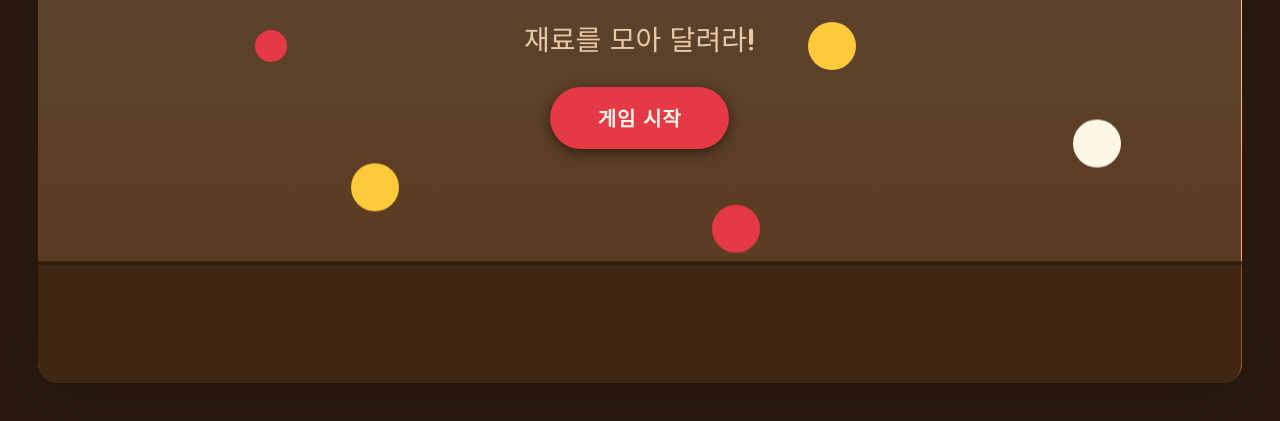
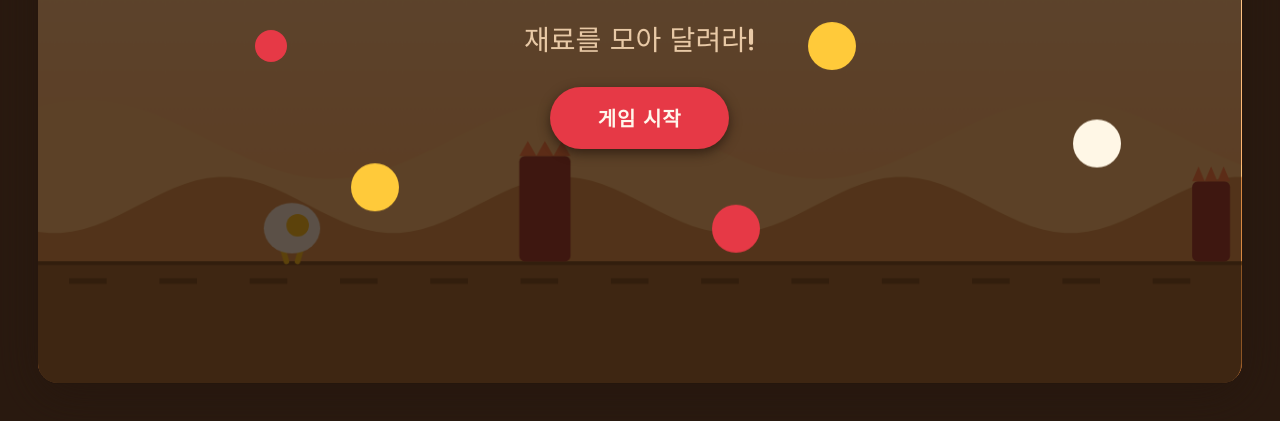
Before and after one commit to cclss/tomato-egg-fried-rice, a plain HTML site: page index.html in a window 1280 px wide. Shown: the part 355-776 px from the top of the page. Drawn offline with Linux system fonts and the light colour scheme.

Commit message:
feat(grain-3): 횡스크롤 러너 코어 메커니즘 (게임 루프/물리/수집/충돌)
Grain: grain-3
Do: 게임 엔진을 구현한다 — requestAnimationFrame 고정 타임스텝 루프, 횡스크롤 월드(지면 + 다층 파랄랙스 배경), 달리기 애니메이션과 점프 물리(중력/접지)를 가진 플레이어, 재료 수집물과 장애물의 절차적 스폰, AABB 충돌 판정. 재료 수집 시 점수·인벤토리 증가, 장애물 충돌 시 게임오버 상태 전이를 트리거한다. 거리 기반 점수와 진행에 따른 속도 가속(난이도 램프)을 포함한다. 수집/충돌 시 파티클·플래시 등 시각 피드백을 넣는다.
DoneWhen: ① `$GENOSIS_SPEC_PATH` 확인 후 게임 내 시각(재료/장애물/파티클 색·모션) 관련 신규 결정이 있으면 토큰화하여 recording.md 형식으로 기록한다. ② 입력(Space/탭)으로 점프하고 부드러운 ~60fps 루프가 돈다. ③ 재료가 수집되어 점수/재료 카운트가 증가하고, 장애물 충돌이 게임오버를 트리거하며, 스크롤 속도가 시간에 따라 가속된다. ④ 게임 상태(점수·재료별 카운트·생존 여부)가 grain-4/5가 구독할 수 있는 형태로 노출된다.

```diff
--- /dev/null
+++ b/src/engine.js
@@ -0,0 +1,587 @@
+/*
+ * Game engine — 횡스크롤 러너 코어 메커니즘.
+ *
+ * 책임(grain-3):
+ *  - requestAnimationFrame 고정 타임스텝 루프(누적 보간 없는 결정적 시뮬레이션)
+ *  - 횡스크롤 월드: 하늘 그라데이션 + 다층 파랄랙스 배경 + 스크롤 지면
+ *  - 플레이어: 중력/접지 점프 물리 + 달리기 애니메이션
+ *  - 재료 수집물 / 장애물의 절차적 스폰, AABB 충돌 판정
+ *  - 거리 기반 점수 + 난이도 램프(스크롤 속도 가속)
+ *  - 수집/충돌 시 파티클·플래시 시각 피드백
+ *  - 게임 상태(점수·재료별 카운트·생존 여부·거리·속도)를 외부가 구독할 수 있도록 노출
+ *
+ * 색상은 전부 tokens.css의 시맨틱 토큰을 token()으로 읽어 사용한다(하드코딩 금지).
+ * 시뮬레이션 상수(중력/속도/스폰 간격/파티클 수명/캔버스 도형 치수 등)는 구현 설정값이며
+ * 디자인 토큰이 아니다 — motion Token Group이 정의한 "UI 전환 시간/이징 + 앰비언트 루프
+ * 시간축"에 속하지 않는 게임플레이 튜닝값이기 때문이다.
+ *
+ * 상태 노출(grain-4 HUD / grain-5 상태머신이 구독):
+ *  1) getState(): 현재 상태 스냅샷 폴링용(렌더 프레임마다 점수를 읽을 때)
+ *  2) document CustomEvent: game:start / game:collect / game:over
+ *     (title.js의 `start` 이벤트 버스 컨벤션과 동일한 방식)
+ */
+
+/* ---- 시뮬레이션 상수 (구현 설정값 — 디자인 토큰 아님) ---- */
+const STEP_MS = 1000 / 60; // 고정 타임스텝
+const MAX_FRAME_MS = 250; // spiral-of-death 방지 상한
+
+const GROUND_RATIO = 0.82; // 지면 상단 위치 비율 (grain-1 drawStage와 동일)
+const PLAYER_X = 240;
+const PLAYER_W = 60;
+const PLAYER_H = 64;
+
+const GRAVITY = 2800; // px/s^2
+const JUMP_VELOCITY = 1080; // px/s (접지에서 점프 시 위쪽 초기 속도)
+const COYOTE_S = 0.09; // 접지 직후 점프 허용 유예(초)
+
+const BASE_SPEED = 360; // px/s 초기 스크롤
+const MAX_SPEED = 920; // px/s 가속 상한
+const ACCEL = 8; // px/s per second (난이도 램프)
+
+const DISTANCE_PER_POINT = 12; // 거리 → 점수 환산(px당)
+const COLLECT_SCORE = 25; // 재료 1개당 점수
+
+const SPAWN_GAP_BASE = 520; // 스폰 간 기본 거리(px)
+const SPAWN_GAP_JITTER = 220; // 스폰 간격 랜덤 가산
+const SPAWN_GAP_MIN = 300; // 난이도 최고에서의 최소 간격
+
+const INGREDIENT_TYPES = ["tomato", "egg", "rice", "scallion"];
+
+/** tokens.css의 시맨틱 색 토큰을 한 번에 읽어 팔레트로 캐시한다. */
+function readPalette(token) {
+  return {
+    skyTop: token("--color-bg-canvas-top"),
+    skyBottom: token("--color-bg-canvas-bottom"),
+    parallaxFar: token("--color-bg-parallax-far"),
+    parallaxNear: token("--color-bg-parallax-near"),
+    ground: token("--color-surface-ground"),
+    groundEdge: token("--color-surface-ground-edge"),
+    playerBody: token("--color-player-body"),
+    playerAccent: token("--color-player-accent"),
+    hazard: token("--color-hazard"),
+    hazardAccent: token("--color-hazard-accent"),
+    ingredient: {
+      tomato: token("--color-ingredient-tomato"),
+      egg: token("--color-ingredient-egg"),
+      rice: token("--color-ingredient-rice"),
+      scallion: token("--color-ingredient-scallion"),
+    },
+  };
+}
+
+/** 축 정렬 사각형(AABB) 겹침 판정. */
+function overlap(a, b) {
+  return (
+    a.x < b.x + b.w &&
+    a.x + a.w > b.x &&
+    a.y < b.y + b.h &&
+    a.y + a.h > b.y
+  );
+}
+
+/**
+ * 게임 인스턴스를 만든다.
+ * @param {object} deps
+ * @param {HTMLCanvasElement} deps.canvas
+ * @param {CanvasRenderingContext2D} deps.ctx
+ * @param {{width:number,height:number}} deps.stage 논리 무대 해상도
+ * @param {(name:string)=>string} deps.token CSS 커스텀 프로퍼티 읽기 함수
+ * @param {EventTarget} [deps.emitter] 상태 이벤트 발행 대상(기본: document)
+ */
+export function createGame({ canvas, ctx, stage, token, emitter }) {
+  const bus = emitter || document;
+  const reduceMotion =
+    typeof window !== "undefined" &&
+    window.matchMedia &&
+    window.matchMedia("(prefers-reduced-motion: reduce)").matches;
+
+  let palette = readPalette(token);
+  let skyGradient = null;
+  // 지면 가장자리 두께는 grain-1이 spacing 토큰으로 정한 값을 재사용한다(파편화 방지).
+  const groundEdge = parseFloat(token("--space-2xs")) || 4;
+  const groundY = stage.height * GROUND_RATIO;
+
+  /* ---- 가변 월드 상태 ---- */
+  const player = {
+    x: PLAYER_X,
+    y: groundY - PLAYER_H,
+    w: PLAYER_W,
+    h: PLAYER_H,
+    vy: 0,
+    grounded: true,
+    runPhase: 0,
+  };
+  let coyote = COYOTE_S;
+  let speed = BASE_SPEED;
+  let distance = 0; // 누적 스크롤 거리(px)
+  let worldX = 0; // 파랄랙스 누적 오프셋(px)
+  let collectScore = 0;
+  let distanceToSpawn = SPAWN_GAP_BASE;
+  const collectibles = [];
+  const obstacles = [];
+  const particles = [];
+  const flash = { color: null, alpha: 0 };
+
+  /* ---- 외부 노출 상태 ---- */
+  const state = {
+    status: "idle", // idle | running | over
+    isAlive: true,
+    score: 0,
+    distance: 0,
+    speed: BASE_SPEED,
+    collected: 0,
+    ingredients: { tomato: 0, egg: 0, rice: 0, scallion: 0 },
+  };
+
+  function emit(type, detail) {
+    bus.dispatchEvent(new CustomEvent(type, { detail, bubbles: true }));
+  }
+
+  function syncScore() {
+    state.score = Math.floor(distance / DISTANCE_PER_POINT) + collectScore;
+  }
+
+  /** 약간 안쪽으로 줄인 플레이어 충돌 박스(판정을 너그럽게). */
+  function playerHitbox() {
+    return {
+      x: player.x + 8,
+      y: player.y + 6,
+      w: player.w - 16,
+      h: player.h - 10,
+    };
+  }
+
+  /* ---- 입력 ---- */
+  function jump() {
+    if (state.status !== "running" || !state.isAlive) return;
+    if (coyote <= 0) return; // 접지 또는 코요테 유예 중에만
+    player.vy = -JUMP_VELOCITY;
+    player.grounded = false;
+    coyote = 0;
+  }
+
+  /* ---- 스폰 ---- */
+  function spawnEntity() {
+    const difficulty = (speed - BASE_SPEED) / (MAX_SPEED - BASE_SPEED); // 0..1
+    const obstacleChance = 0.34 + difficulty * 0.18; // 난이도 따라 0.34→0.52
+    if (Math.random() < obstacleChance) spawnObstacle();
+    else spawnCollectible();
+  }
+
+  function spawnObstacle() {
+    const h = 56 + Math.random() * 64; // 56..120
+    const w = 38 + Math.random() * 26;
+    obstacles.push({ x: stage.width + 60, y: groundY - h, w, h });
+  }
+
+  function spawnCollectible() {
+    const type = INGREDIENT_TYPES[(Math.random() * INGREDIENT_TYPES.length) | 0];
+    const size = 38;
+    // 약 45%는 공중에 배치해 점프 수집을 유도(점프 정점 ≈ 212px).
+    const elevated = Math.random() < 0.45;
+    const lift = elevated ? 150 + Math.random() * 70 : 8;
+    collectibles.push({
+      x: stage.width + 60,
+      y: groundY - size - lift,
+      w: size,
+      h: size,
+      type,
+      phase: Math.random() * Math.PI * 2,
+    });
+  }
+
+  function moveAndCull(arr, dx) {
+    for (let i = arr.length - 1; i >= 0; i--) {
+      arr[i].x -= dx;
+      if (arr[i].x + arr[i].w < -40) arr.splice(i, 1);
+    }
+  }
+
+  /* ---- 피드백 ---- */
+  function triggerFlash(color, alpha) {
+    if (reduceMotion) return;
+    flash.color = color;
+    flash.alpha = Math.max(flash.alpha, alpha);
+  }
+
+  function spawnBurst(x, y, color, count) {
+    if (reduceMotion) count = Math.min(count, 4);
+    for (let i = 0; i < count; i++) {
+      const ang = Math.random() * Math.PI * 2;
+      const spd = 120 + Math.random() * 260;
+      const life = 0.4 + Math.random() * 0.4;
+      particles.push({
+        x,
+        y,
+        vx: Math.cos(ang) * spd,
+        vy: Math.sin(ang) * spd - 80,
+        life,
+        maxLife: life,
+        size: 4 + Math.random() * 5,
+        color,
+      });
+    }
+  }
+
+  function updateParticles(dt) {
+    for (let i = particles.length - 1; i >= 0; i--) {
+      const p = particles[i];
+      p.vy += GRAVITY * 0.4 * dt;
+      p.x += p.vx * dt;
+      p.y += p.vy * dt;
+      p.life -= dt;
+      if (p.life <= 0) particles.splice(i, 1);
+    }
+  }
+
+  /* ---- 충돌 → 수집 / 게임오버 ---- */
+  function collect(c) {
+    state.ingredients[c.type] += 1;
+    state.collected += 1;
+    collectScore += COLLECT_SCORE;
+    syncScore();
+    spawnBurst(c.x + c.w / 2, c.y + c.h / 2, palette.ingredient[c.type], 12);
+    triggerFlash(palette.playerAccent, 0.28);
+    emit("game:collect", {
+      type: c.type,
+      ingredients: { ...state.ingredients },
+      collected: state.collected,
+      score: state.score,
+    });
+  }
+
+  function gameOver() {
+    if (!state.isAlive) return;
+    state.isAlive = false;
+    state.status = "over";
+    spawnBurst(
+      player.x + player.w / 2,
+      player.y + player.h / 2,
+      palette.hazardAccent,
+      18,
+    );
+    triggerFlash(palette.hazard, 0.5);
+    emit("game:over", {
+      score: state.score,
+      ingredients: { ...state.ingredients },
+      collected: state.collected,
+      distance: Math.round(distance),
+    });
+  }
+
+  function handleCollisions() {
+    const hit = playerHitbox();
+    for (let i = collectibles.length - 1; i >= 0; i--) {
+      if (overlap(hit, collectibles[i])) {
+        collect(collectibles[i]);
+        collectibles.splice(i, 1);
+      }
+    }
+    for (const o of obstacles) {
+      if (overlap(hit, o)) {
+        gameOver();
+        break;
+      }
+    }
+  }
+
+  /* ---- 시뮬레이션 ---- */
+  function update(dt) {
+    if (state.status === "running") {
+      // 난이도 램프: 스크롤 속도 가속
+      speed = Math.min(MAX_SPEED, speed + ACCEL * dt);
+      const dx = speed * dt;
+      distance += dx;
+      worldX += dx;
+
+      // 플레이어 물리(중력/접지)
+      player.vy += GRAVITY * dt;
+      player.y += player.vy * dt;
+      const floorY = groundY - player.h;
+      if (player.y >= floorY) {
+        player.y = floorY;
+        player.vy = 0;
+        player.grounded = true;
+        coyote = COYOTE_S;
+      } else {
+        player.grounded = false;
+        coyote = Math.max(0, coyote - dt);
+      }
+      // 달리기 다리 스윙 위상(접지 중에만 진행)
+      player.runPhase += dt * (player.grounded ? 14 : 0);
+
+      // 절차적 스폰(거리 기반 → 공간 밀도 일정, 난이도는 속도로)
+      distanceToSpawn -= dx;
+      if (distanceToSpawn <= 0) {
+        spawnEntity();
+        const gap =
+          Math.max(SPAWN_GAP_MIN, SPAWN_GAP_BASE - (speed - BASE_SPEED) * 0.25) +
+          Math.random() * SPAWN_GAP_JITTER;
+        distanceToSpawn += gap;
+      }
+
+      moveAndCull(collectibles, dx);
+      moveAndCull(obstacles, dx);
+      for (const c of collectibles) c.phase += dt * 4;
+
+      handleCollisions();
+
+      syncScore();
+      state.distance = distance;
+      state.speed = speed;
+    }
+
+    // 파티클·플래시는 게임오버 후에도 감쇠 애니메이션을 이어간다.
+    updateParticles(dt);
+    if (flash.alpha > 0) flash.alpha = Math.max(0, flash.alpha - dt * 3.2);
+  }
+
+  /* ---- 렌더 ---- */
+  function roundRectPath(x, y, w, h, r) {
+    const rr = Math.min(r, w / 2, h / 2);
+    ctx.beginPath();
+    ctx.moveTo(x + rr, y);
+    ctx.arcTo(x + w, y, x + w, y + h, rr);
+    ctx.arcTo(x + w, y + h, x, y + h, rr);
+    ctx.arcTo(x, y + h, x, y, rr);
+    ctx.arcTo(x, y, x + w, y, rr);
+    ctx.closePath();
+  }
+
+  function drawSky() {
+    if (!skyGradient) {
+      skyGradient = ctx.createLinearGradient(0, 0, 0, stage.height);
+      skyGradient.addColorStop(0, palette.skyTop);
+      skyGradient.addColorStop(1, palette.skyBottom);
+    }
+    ctx.fillStyle = skyGradient;
+    ctx.fillRect(0, 0, stage.width, stage.height);
+  }
+
+  function drawHills(color, factor, baseY, amp, wavelength) {
+    const offset = (worldX * factor) % wavelength;
+    ctx.fillStyle = color;
+    ctx.beginPath();
+    ctx.moveTo(-wavelength, stage.height);
+    for (let x = -wavelength; x <= stage.width + wavelength; x += 12) {
+      const y = baseY + Math.sin(((x + offset) / wavelength) * Math.PI * 2) * amp;
+      ctx.lineTo(x, y);
+    }
+    ctx.lineTo(stage.width + wavelength, stage.height);
+    ctx.closePath();
+    ctx.fill();
+  }
+
+  function drawParallax() {
+    drawHills(palette.parallaxFar, 0.18, groundY - 130, 42, 520);
+    drawHills(palette.parallaxNear, 0.42, groundY - 60, 30, 360);
+  }
+
+  function drawGround() {
+    ctx.fillStyle = palette.ground;
+    ctx.fillRect(0, groundY, stage.width, stage.height - groundY);
+    ctx.fillStyle = palette.groundEdge;
+    ctx.fillRect(0, groundY, stage.width, groundEdge);
+    // 스크롤 텍스처(속도감). 도형 치수는 구현 설정값.
+    const tile = 96;
+    const off = worldX % tile;
+    for (let x = -off; x < stage.width; x += tile) {
+      ctx.fillRect(x, groundY + 18, 40, 6);
+    }
+  }
+
+  function drawIngredient(cx, cy, r, type) {
+    ctx.fillStyle = palette.ingredient[type];
+    ctx.beginPath();
+    ctx.arc(cx, cy, r, 0, Math.PI * 2);
+    ctx.fill();
+    // 광택 하이라이트(재사용: player-body). 합성 알파는 렌더 설정값.
+    ctx.globalAlpha = 0.45;
+    ctx.fillStyle = palette.playerBody;
+    ctx.beginPath();
+    ctx.arc(cx - r * 0.3, cy - r * 0.3, r * 0.28, 0, Math.PI * 2);
+    ctx.fill();
+    ctx.globalAlpha = 1;
+  }
+
+  function drawCollectibles() {
+    for (const c of collectibles) {
+      const cx = c.x + c.w / 2;
+      const cy = c.y + c.h / 2 + Math.sin(c.phase) * 6;
+      drawIngredient(cx, cy, c.w / 2, c.type);
+    }
+  }
+
+  function drawObstacles() {
+    for (const o of obstacles) {
+      ctx.fillStyle = palette.hazard;
+      roundRectPath(o.x, o.y, o.w, o.h, 6);
+      ctx.fill();
+      // 상단 강조 스파이크(맵게/탄 기름 위험).
+      ctx.fillStyle = palette.hazardAccent;
+      ctx.beginPath();
+      const tips = 3;
+      const seg = o.w / tips;
+      ctx.moveTo(o.x, o.y);
+      for (let i = 0; i < tips; i++) {
+        ctx.lineTo(o.x + seg * i + seg / 2, o.y - 16);
+        ctx.lineTo(o.x + seg * (i + 1), o.y);
+      }
+      ctx.closePath();
+      ctx.fill();
+    }
+  }
+
+  function drawPlayer() {
+    const cx = player.x + player.w / 2;
+    const bottom = player.y + player.h;
+
+    // 다리: 접지 시 달리기 스윙, 공중 시 모음.
+    const swing = player.grounded ? Math.sin(player.runPhase) * 10 : -6;
+    ctx.strokeStyle = palette.playerAccent;
+    ctx.lineWidth = 6;
+    ctx.lineCap = "round";
+    ctx.beginPath();
+    ctx.moveTo(cx - 10, bottom - 14);
+    ctx.lineTo(cx - 10 + swing, bottom);
+    ctx.moveTo(cx + 10, bottom - 14);
+    ctx.lineTo(cx + 10 - swing, bottom);
+    ctx.stroke();
+
+    // 본체(계란 흰자): 둥근 블롭.
+    ctx.fillStyle = palette.playerBody;
+    ctx.beginPath();
+    ctx.ellipse(cx, player.y + player.h * 0.45, player.w * 0.5, player.h * 0.42, 0, 0, Math.PI * 2);
+    ctx.fill();
+
+    // 노른자(강조).
+    ctx.fillStyle = palette.playerAccent;
+    ctx.beginPath();
+    ctx.arc(cx + 6, player.y + player.h * 0.4, player.w * 0.2, 0, Math.PI * 2);
+    ctx.fill();
+  }
+
+  function drawParticles() {
+    for (const p of particles) {
+      ctx.globalAlpha = Math.max(0, p.life / p.maxLife);
+      ctx.fillStyle = p.color;
+      ctx.beginPath();
+      ctx.arc(p.x, p.y, p.size, 0, Math.PI * 2);
+      ctx.fill();
+    }
+    ctx.globalAlpha = 1;
+  }
+
+  function drawFlash() {
+    if (flash.alpha <= 0 || !flash.color) return;
+    ctx.globalAlpha = flash.alpha;
+    ctx.fillStyle = flash.color;
+    ctx.fillRect(0, 0, stage.width, stage.height);
+    ctx.globalAlpha = 1;
+  }
+
+  function render() {
+    ctx.clearRect(0, 0, stage.width, stage.height);
+    drawSky();
+    drawParallax();
+    drawGround();
+    drawCollectibles();
+    drawObstacles();
+    drawPlayer();
+    drawParticles();
+    drawFlash();
+  }
+
+  /* ---- 고정 타임스텝 루프 ---- */
+  let rafId = null;
+  let running = false;
+  let lastTime = 0;
+  let acc = 0;
+
+  function frame(now) {
+    if (!running) return;
+    if (lastTime === 0) lastTime = now;
+    let delta = now - lastTime;
+    lastTime = now;
+    if (delta > MAX_FRAME_MS) delta = MAX_FRAME_MS;
+    acc += delta;
+    while (acc >= STEP_MS) {
+      update(STEP_MS / 1000);
+      acc -= STEP_MS;
+    }
+    render();
+    rafId = requestAnimationFrame(frame);
+  }
+
+  /* ---- 공개 API ---- */
+  function reset() {
+    speed = BASE_SPEED;
+    distance = 0;
+    worldX = 0;
+    collectScore = 0;
+    distanceToSpawn = SPAWN_GAP_BASE;
+    collectibles.length = 0;
+    obstacles.length = 0;
+    particles.length = 0;
+    flash.alpha = 0;
+    flash.color = null;
+    player.y = groundY - player.h;
+    player.vy = 0;
+    player.grounded = true;
+    player.runPhase = 0;
+    coyote = COYOTE_S;
+    state.status = "idle";
+    state.isAlive = true;
+    state.score = 0;
+    state.distance = 0;
+    state.speed = BASE_SPEED;
+    state.collected = 0;
+    state.ingredients = { tomato: 0, egg: 0, rice: 0, scallion: 0 };
+  }
+
+  function start() {
+    // reset() 후 running 으로 전환한다. 게임오버 뒤 재시작(grain-5)도 이 경로를 쓴다.
+    reset();
+    state.status = "running";
+    emit("game:start", {});
+    // 이미 루프가 살아 있으면(예: 게임오버 후 잔여 프레임) 새 rAF를 중복 예약하지 않는다.
+    if (!running) {
+      running = true;
+      lastTime = 0;
+      acc = 0;
+      rafId = requestAnimationFrame(frame);
+    }
+  }
+
+  function stop() {
+    running = false;
+    if (rafId != null) cancelAnimationFrame(rafId);
+    rafId = null;
+  }
+
+  /** 루프를 돌리지 않고 한 프레임만 그린다(시작 전/리사이즈 시 정적 프레임). */
+  function renderOnce() {
+    render();
+  }
+
+  /** 토큰/팔레트를 다시 읽는다(테마 변경 등 대비). */
+  function refresh() {
+    palette = readPalette(token);
+    skyGradient = null;
+  }
+
+  /** 외부 구독용 상태 스냅샷. */
+  function getState() {
+    return {
+      status: state.status,
+      isAlive: state.isAlive,
+      score: state.score,
+      distance: Math.round(state.distance),
+      speed: Math.round(state.speed),
+      collected: state.collected,
+      ingredients: { ...state.ingredients },
+    };
+  }
+
+  return { start, stop, reset, jump, render: renderOnce, refresh, getState };
+}
--- a/src/main.js
+++ b/src/main.js
@@ -1,10 +1,18 @@
 /*
  * Entry point — buildless ES module.
- * grain-1 범위: 반응형 캔버스 스케일 베이스만 책임진다.
- * 게임 루프 / 플레이어 / 충돌 / HUD 는 후속 grain에서 추가한다.
+ * 반응형 캔버스 스케일 + 게임 엔진 부트스트랩 + 입력 배선을 책임진다.
+ *
+ * grain-3: 캔버스 게임 루프를 만들어 구동하고, 입력(Space/탭)을 점프로 연결한다.
+ *   게임 상태는 engine.getState()와 document CustomEvent(game:start/collect/over)로 노출되어
+ *   grain-4(HUD) / grain-5(상태머신)가 구독한다. 아래 `game` export도 동일 목적의 구독 경로다.
+ *
+ * 경계: 타이틀↔플레이↔게임오버 화면 전환(상태머신 배선)과 HUD 오버레이는 grain-5/grain-4가 맡는다.
+ *   현재는 엔진을 즉시 start()해 루프·물리·수집·충돌·가속을 검증 가능하게 둔다. grain-5에서
+ *   이 무조건 start()를 타이틀 `start` 이벤트 기반 전환으로 교체하고 화면 가시성을 관리한다.
  */
 
 import { initTitleScreen } from "./title.js";
+import { createGame } from "./engine.js";
 
 // 논리 무대 해상도 (16:9). 구현 설정값 — 디자인 토큰 아님.
 const STAGE = { width: 1280, height: 720 };
@@ -16,10 +24,13 @@ const canvas = document.getElementById("game-canvas");
 const overlay = document.getElementById("overlay-root");
 const ctx = canvas.getContext("2d");
 
-/** tokens.css에 정의된 시맨틱 색상 토큰을 읽어 캔버스 렌더에 사용한다(값 하드코딩 방지). */
+/** tokens.css에 정의된 시맨틱 토큰을 읽어 캔버스 렌더에 사용한다(값 하드코딩 방지). */
 function token(name) {
   return getComputedStyle(document.documentElement).getPropertyValue(name).trim();
 }
+
+// 게임 엔진 인스턴스. 외부(grain-4/5)가 import해 getState()/start()/stop() 등을 구독·제어한다.
+export const game = createGame({ canvas, ctx, stage: STAGE, token });
 
 /** 뷰포트에 비율을 유지한 채 캔버스를 맞추고, devicePixelRatio로 선명도를 보정한다. */
 function resize() {
@@ -44,7 +55,8 @@ function resize() {
   ctx.setTransform(dpr, 0, 0, dpr, 0, 0);
 
   syncOverlay(displayW, displayH);
-  drawStage();
+  // 버퍼 재설정으로 화면이 지워지므로 한 프레임 다시 그린다(루프가 돌면 다음 프레임이 덮어쓴다).
+  game.render();
 }
 
 /** 오버레이 루트를 캔버스 표시 영역에 정확히 겹친다(타이틀/HUD 배치 기준). */
@@ -55,28 +67,26 @@ function syncOverlay(displayW, displayH) {
   overlay.style.top = `${canvas.offsetTop}px`;
 }
 
-/** 정적 무대 배경(하늘 그라데이션 + 지면). 게임 오브젝트는 그리지 않는다. */
-function drawStage() {
-  ctx.clearRect(0, 0, STAGE.width, STAGE.height);
-
-  const sky = ctx.createLinearGradient(0, 0, 0, STAGE.height);
-  sky.addColorStop(0, token("--color-bg-canvas-top"));
-  sky.addColorStop(1, token("--color-bg-canvas-bottom"));
-  ctx.fillStyle = sky;
-  ctx.fillRect(0, 0, STAGE.width, STAGE.height);
-
-  const groundTop = STAGE.height * 0.82;
-  ctx.fillStyle = token("--color-surface-ground");
-  ctx.fillRect(0, groundTop, STAGE.width, STAGE.height - groundTop);
-  ctx.fillStyle = token("--color-surface-ground-edge");
-  ctx.fillRect(0, groundTop, STAGE.width, parseFloat(token("--space-2xs")));
+/** 입력 → 점프. Space/↑/W 키와 캔버스 포인터(탭/클릭) 양쪽을 커버한다. */
+function wireInput() {
+  window.addEventListener("keydown", (e) => {
+    if (e.code === "Space" || e.code === "ArrowUp" || e.code === "KeyW") {
+      e.preventDefault(); // Space 페이지 스크롤 방지
+      game.jump();
+    }
+  });
+  // 캔버스 영역 포인터 입력(타이틀 오버레이가 가려지면 grain-5에서 캔버스로 도달).
+  canvas.addEventListener("pointerdown", () => game.jump());
 }
 
 function boot() {
   window.addEventListener("resize", resize);
   resize();
+  wireInput();
   // 캔버스 위에 메인 타이틀 오버레이를 초기화한다(엔트런스 + 시작 이벤트 발행).
   initTitleScreen();
+  // 코어 루프 구동(검증 가능 상태). grain-5에서 타이틀 전환 기반 start로 교체한다.
+  game.start();
   // 폰트 로딩 완료 후 한 번 더 그려 폰트 메트릭 반영(오버레이 텍스트).
   if (document.fonts && document.fonts.ready) {
     document.fonts.ready.then(resize);
--- a/styles/tokens.css
+++ b/styles/tokens.css
@@ -8,6 +8,9 @@
   --color-bg-base: #2a1a10;
   --color-bg-canvas-top: #ffe2b0;
   --color-bg-canvas-bottom: #ff9d4d;
+  /* 다층 파랄랙스 배경 실루엣: sky → far → near → ground 깊이 램프 */
+  --color-bg-parallax-far: #ffbf73;
+  --color-bg-parallax-near: #d98841;
   --color-surface-ground: #8d5524;
   --color-surface-ground-edge: #5e370f;
   --color-surface-panel: #3a2417;
```
